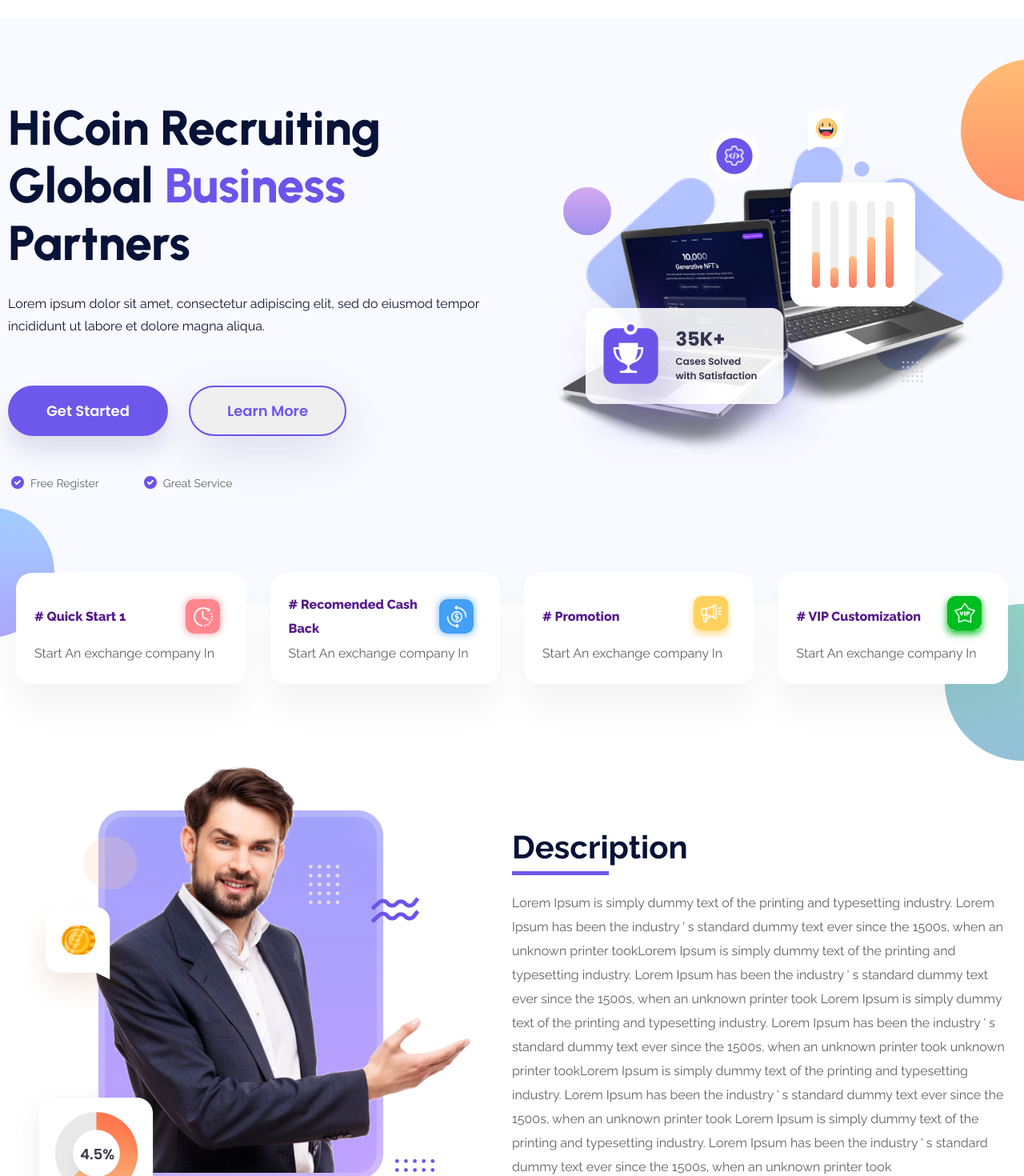
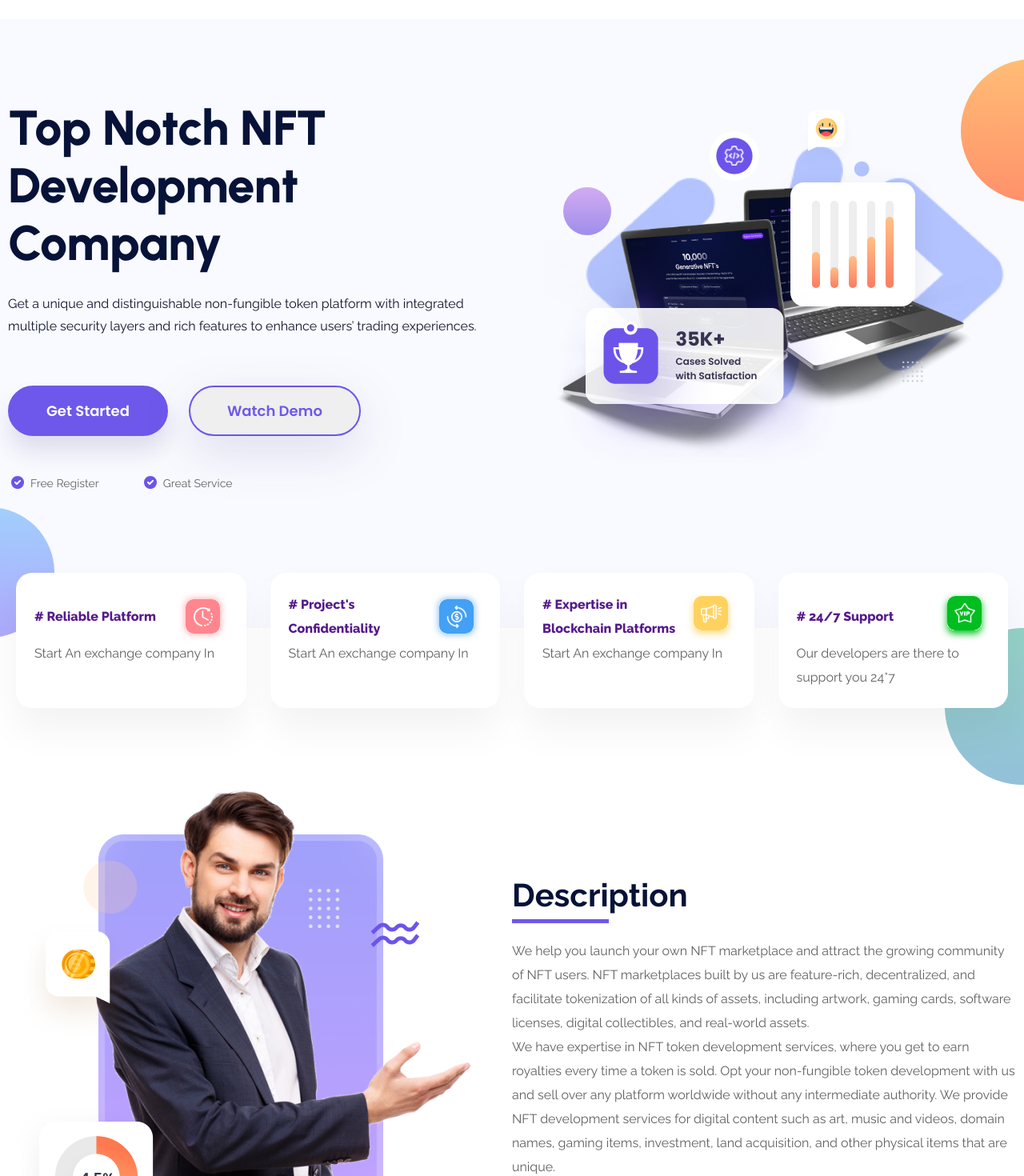
Before and after one commit to helaluddin100/nft-const, a Next.js app: page /nft-website-development in a window 1280 px wide. Shown: the part 140-1610 px from the top of the page at 80% size. Built offline with nearby package versions, Linux system fonts and the light colour scheme.

Commit message:
nft development page update

```diff
--- a/pages/index.js
+++ b/pages/index.js
@@ -72,6 +72,7 @@ function Home() {
       {/* =============service card section ================== */}
       <section>
         <div className="service-card">
+          <div className="container">
             <div className="row-4">
               <div className="col-md-3">
                 <div className="service-show-card">
@@ -82,8 +83,8 @@ function Home() {
                     <img src="assets/img/inner/timer.svg" alt="" />
                   </div>
                   <p>
-                  Our developers know you need results, which you&apos;ll see in
-                  the first two sprints of the Agile process.
+                    Our developers know you need results, which you&apos;ll see
+                    in the first two sprints of the Agile process.
                   </p>
                 </div>
               </div>
@@ -127,6 +128,7 @@ function Home() {
                     Our Certified Project Managers have been leading development
                     for years.
                   </p>
+                </div>
               </div>
             </div>
           </div>
--- a/pages/nft-website-development.js
+++ b/pages/nft-website-development.js
@@ -17,19 +17,17 @@ function HiCoin() {
         <div className="container">
           <section className="hero cpy-5">
             <div className="hero-content">
-              <h1>
-                HiCoin Recruiting <br /> Global <span> Business</span>
-                <br /> Partners
-              </h1>
+              <h1>Top Notch NFT Development Company</h1>
 
               <p className="raleway-black-16">
-                Lorem ipsum dolor sit amet, consectetur adipiscing elit, sed do
-                eiusmod tempor incididunt ut labore et dolore magna aliqua.
+                Get a unique and distinguishable non-fungible token platform
+                with integrated multiple security layers and rich features to
+                enhance users’ trading experiences.
               </p>
 
               <div className="hero-btns">
                 <button className="btn-hero-1">Get Started</button>
-                <button className="btn-hero-2">Learn More</button>
+                <button className="btn-hero-2">Watch Demo</button>
               </div>
 
               <div className="hero-checks">
@@ -83,7 +81,7 @@ function HiCoin() {
                 <div className="service-show-card">
                   <div className="service-name-img">
                     <a href="" className="service-name">
-                      # Quick Start 1
+                      # Reliable Platform
                     </a>
                     <img src="assets/img/inner/timer.svg" alt="" />
                   </div>
@@ -94,7 +92,7 @@ function HiCoin() {
                 <div className="service-show-card">
                   <div className="service-name-img">
                     <a href="" className="service-name">
-                      # Recomended Cash Back
+                      # Project&apos;s Confidentiality
                     </a>
                     <img src="assets/img/inner/doller.svg" alt="" />
                   </div>
@@ -105,7 +103,7 @@ function HiCoin() {
                 <div className="service-show-card">
                   <div className="service-name-img">
                     <a href="" className="service-name">
-                      # Promotion
+                      # Expertise in Blockchain Platforms
                     </a>
                     <img src="assets/img/inner/notice.svg" alt="" />
                   </div>
@@ -116,11 +114,11 @@ function HiCoin() {
                 <div className="service-show-card">
                   <div className="service-name-img">
                     <a href="" className="service-name">
-                      # VIP Customization
+                      # 24/7 Support
                     </a>
                     <img src="assets/img/inner/vip.svg" alt="" />
                   </div>
-                  <p>Start An exchange company In </p>
+                  <p>Our developers are there to support you 24*7</p>
                 </div>
               </div>
             </div>
@@ -144,24 +142,20 @@ function HiCoin() {
                   <div className="about-content-inner">
                     <h2>description</h2>
                     <p>
-                      Lorem Ipsum is simply dummy text of the printing and
-                      typesetting industry. Lorem Ipsum has been the industry
-                      &apos; s standard dummy text ever since the 1500s, when an
-                      unknown printer tookLorem Ipsum is simply dummy text of
-                      the printing and typesetting industry. Lorem Ipsum has
-                      been the industry &apos; s standard dummy text ever since
-                      the 1500s, when an unknown printer took Lorem Ipsum is
-                      simply dummy text of the printing and typesetting
-                      industry. Lorem Ipsum has been the industry &apos; s
-                      standard dummy text ever since the 1500s, when an unknown
-                      printer took unknown printer tookLorem Ipsum is simply
-                      dummy text of the printing and typesetting industry. Lorem
-                      Ipsum has been the industry &apos; s standard dummy text
-                      ever since the 1500s, when an unknown printer took Lorem
-                      Ipsum is simply dummy text of the printing and typesetting
-                      industry. Lorem Ipsum has been the industry &apos; s
-                      standard dummy text ever since the 1500s, when an unknown
-                      printer took
+                      We help you launch your own NFT marketplace and attract
+                      the growing community of NFT users. NFT marketplaces built
+                      by us are feature-rich, decentralized, and facilitate
+                      tokenization of all kinds of assets, including artwork,
+                      gaming cards, software licenses, digital collectibles, and
+                      real-world assets. <br />
+                      We have expertise in NFT token development services, where
+                      you get to earn royalties every time a token is sold. Opt
+                      your non-fungible token development with us and sell over
+                      any platform worldwide without any intermediate authority.
+                      We provide NFT development services for digital content
+                      such as art, music and videos, domain names, gaming items,
+                      investment, land acquisition, and other physical items
+                      that are unique.
                     </p>
                   </div>
                 </div>
@@ -180,8 +174,8 @@ function HiCoin() {
               <p className="sm-title">best service</p>
               <h2 className="sec-title">Request A demo</h2>
               <p className="sec-des">
-                Get more software development information about exchange
-                software wallet software derivate products and ETC
+                Let’s take this growing relationship to the next level. We are
+                interested in a long-term partnership.
               </p>
             </div>
 
@@ -265,7 +259,7 @@ function HiCoin() {
                   </div>
                   <div className="form-group mt-3">
                     <button className="custom-btn" type="submit">
-                      Send
+                      Get A Demo
                     </button>
                   </div>
                 </form>
```
Lines whose indentation alone changed are shown as unchanged.
